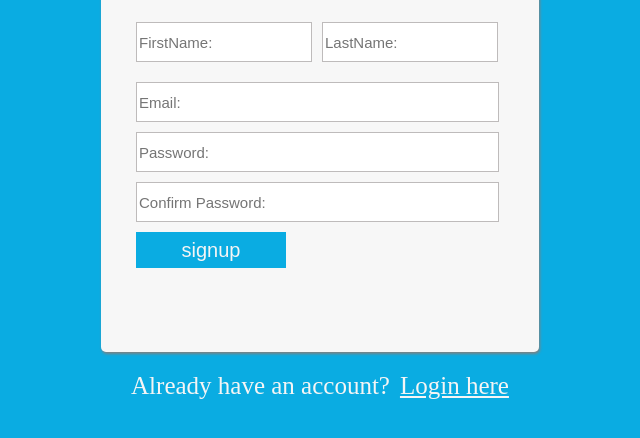
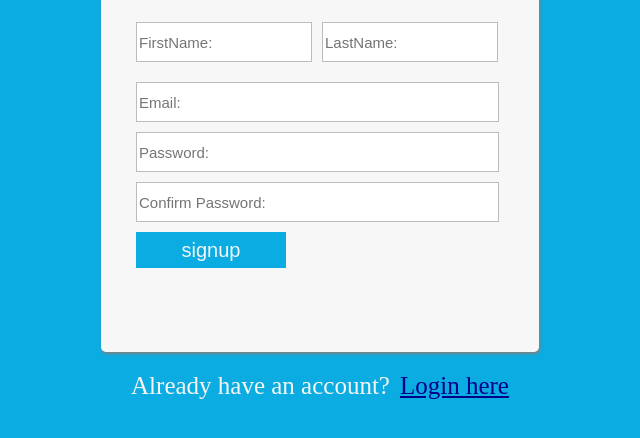
Before and after one commit to hafzamaria/login-signup-without-data-base, a website: page index.html in a window 1280 px wide. Shown: the part 206-644 px from the top of the page, without its empty margins (320-960 px from the left). Drawn offline with nearby package versions, Linux system fonts and the light colour scheme.

Commit message:
change color

```diff
--- a/style.css
+++ b/style.css
@@ -64,7 +64,7 @@ input{
     margin-top: 20px;
 }
 .link a{
-    color: whitesmoke;
+    color:darkblue;
     margin-left: 10px;
 }
 
```
